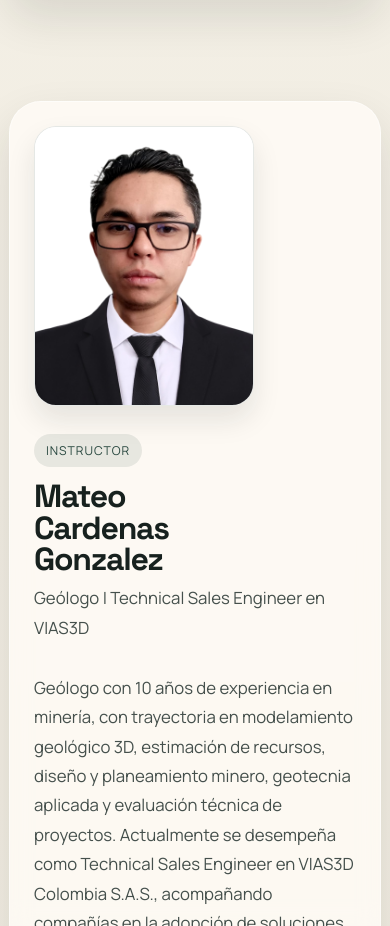
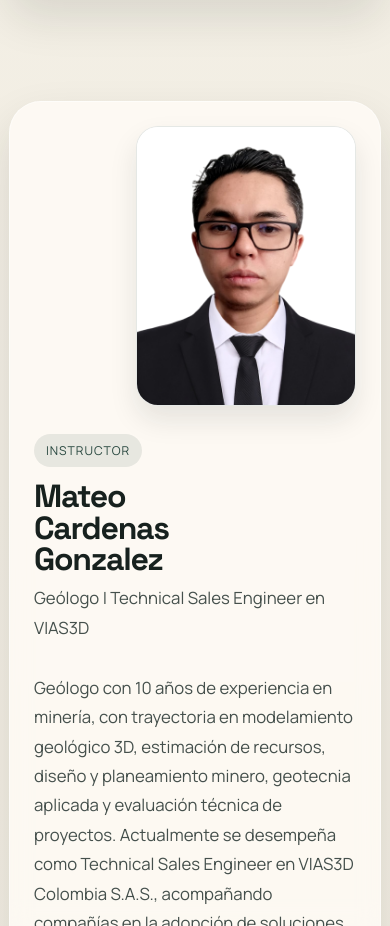
Before and after one commit to 0S4K1H/curso-geovia-vias3d, a plain HTML site: page index.html in a window 390 px wide. Shown: the part 6040-6966 px from the top of the page. Drawn offline with Linux system fonts and the light colour scheme.

Commit message:
"move-instructor-photo-right"

```diff
--- a/styles.css
+++ b/styles.css
@@ -555,8 +555,10 @@ iframe {
   max-width: 220px;
   aspect-ratio: 3.8 / 4.6;
   min-height: 0;
+  grid-column: 2;
+  grid-row: 1;
   align-self: start;
-  justify-self: start;
+  justify-self: end;
   border-radius: 22px;
   overflow: hidden;
   border: 1px solid rgba(40, 71, 63, 0.12);
@@ -583,6 +585,8 @@ iframe {
 
 .instructor-copy {
   display: grid;
+  grid-column: 1;
+  grid-row: 1;
   gap: 14px;
   align-self: start;
   padding-top: 4px;
@@ -928,6 +932,12 @@ iframe {
     grid-template-columns: 1fr;
   }
 
+  .portrait-shell,
+  .instructor-copy {
+    grid-column: auto;
+    grid-row: auto;
+  }
+
   .cta-actions {
     justify-content: flex-start;
   }
```
